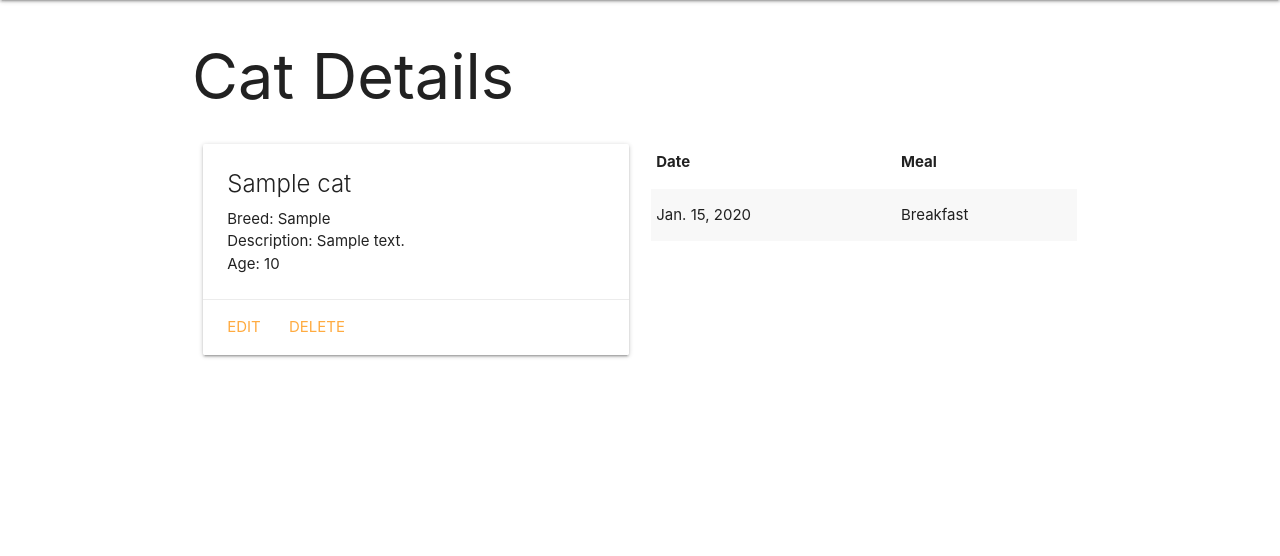
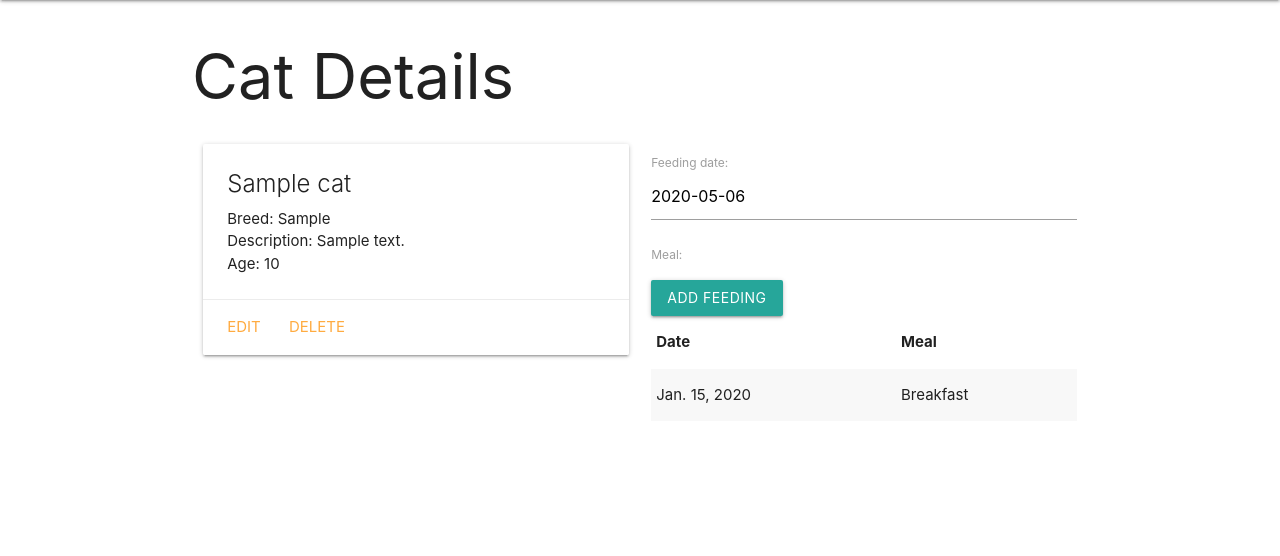
Before and after one commit to Bobby-Coleman/catcollector, a Django app: page /cats/1 in a window 1280 px wide. Shown: the part 64-620 px from the top of the page. Run offline with Django 3.2, Linux system fonts and the light colour scheme; tables that the repository leaves empty hold one stand-in row (values such as "Sample post").

Commit message:
add materialize javascript src to base.html, and add script to bottom of cat_detail.html

```diff
--- a/main_app/templates/base.html
+++ b/main_app/templates/base.html
@@ -9,6 +9,7 @@
     <title>Cat Collector</title>
     <link rel="stylesheet" href="https://cdnjs.cloudflare.com/ajax/libs/materialize/1.0.0/css/materialize.min.css">
     <link rel="stylesheet" href="{% static 'css/style.css' %}" type="text/css">
+    <script src="https://cdnjs.cloudflare.com/ajax/libs/materialize/1.0.0/js/materialize.min.js"></script>
 </head>
 <body>
     <header class="navbar-fixed">
--- a/main_app/templates/main_app/cat_detail.html
+++ b/main_app/templates/main_app/cat_detail.html
@@ -23,6 +23,9 @@
     </div>
   </div>
   <div class="col s6">
+    {% csrf_token %}
+    {{ feeding_form.as_p }}
+    <input type="submit" class="btn" value="Add Feeding">
     <table class="striped">
       <thead>
         <tr><th>Date</th><th>Meal</th></tr>
@@ -38,4 +41,16 @@
     </table>
   </div>
 </div>
+
+<script>
+  var dateEl = document.getElementById('id_date');
+  M.Datepicker.init(dateEl, {
+    format: 'yyyy-mm-dd',
+    defaultDate: new Date(),
+    setDefaultDate: true,
+    autoClose: true
+  });
+</script>
+
+
 {% endblock %}
```
